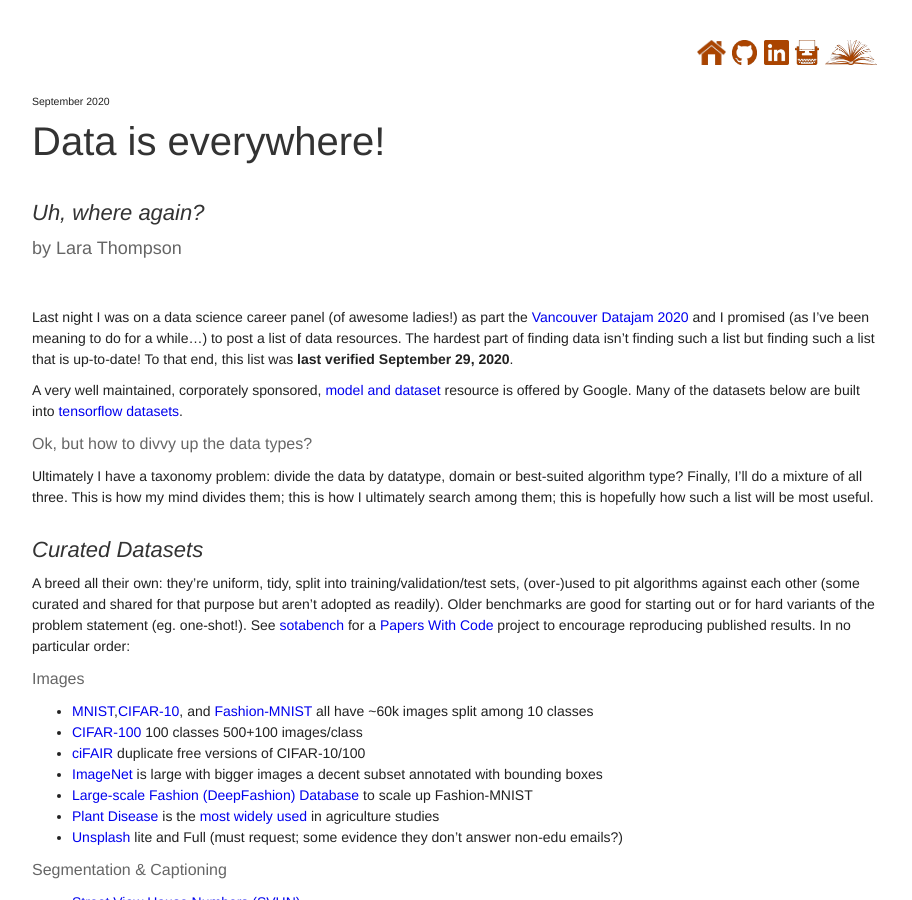
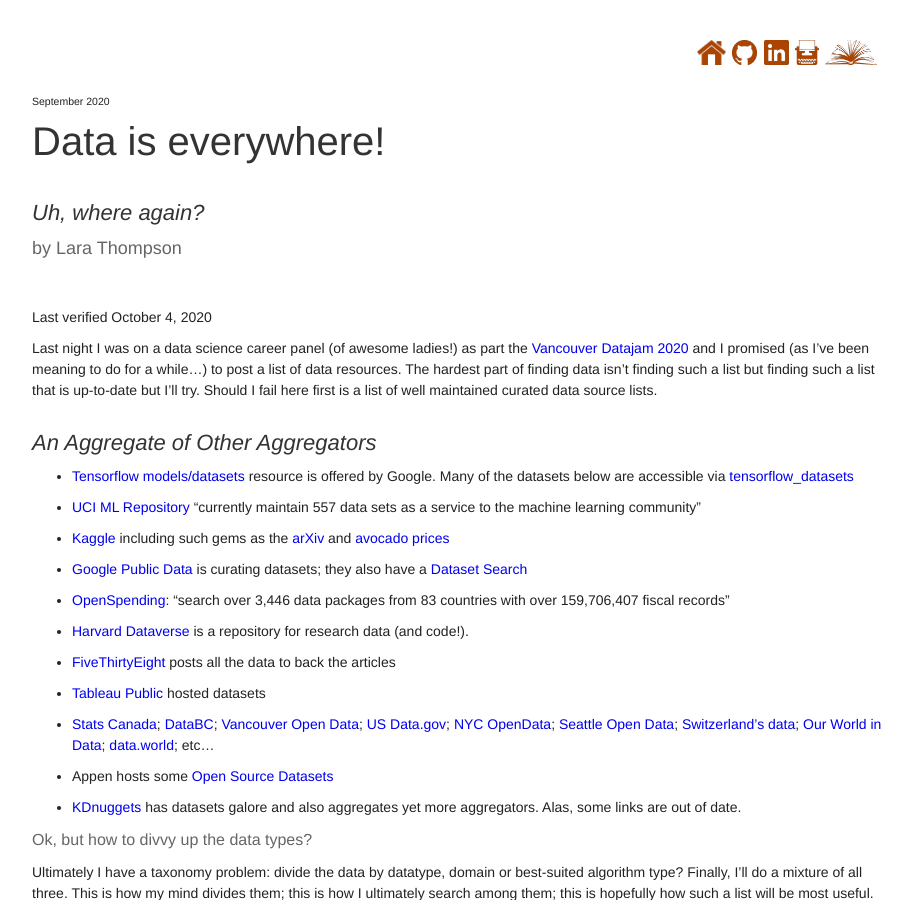
Before and after one commit to lrthomps/lrthomps.github.io, a Jekyll site: the page built from _posts/2020-09-13-data-where.md, in a window 1280 px wide and 900 px high. Shown: the whole window, without its empty margins (183-1095 px from the left). Built offline with Jekyll 4.4.1, drawn with Linux system fonts in a browser that asks for light colours; nearby versions of some CDN libraries; some of the changed text lies outside the part shown.

Commit message:
new data.world source

```diff
--- a/_posts/2020-09-13-data-where.md
+++ b/_posts/2020-09-13-data-where.md
@@ -9,9 +9,35 @@
 
 ---
 
-Last night I was on a data science career panel (of awesome ladies!) as part the [Vancouver Datajam 2020](https://www.vancouverdatajam.ca/) and I promised (as I've been meaning to do for a while...) to post a list of data resources. The hardest part of finding data isn't finding such a list but finding such a list that is up-to-date! To that end, this list was **last verified September 29, 2020**.
+Last verified October 4, 2020
 
-A very well maintained, corporately sponsored, [model and dataset](https://www.tensorflow.org/resources/models-datasets) resource is offered by Google. Many of the datasets below are built into [tensorflow datasets](https://blog.tensorflow.org/2019/02/introducing-tensorflow-datasets.html).
+Last night I was on a data science career panel (of awesome ladies!) as part the [Vancouver Datajam 2020](https://www.vancouverdatajam.ca/) and I promised (as I've been meaning to do for a while...) to post a list of data resources. The hardest part of finding data isn't finding such a list but finding such a list that is up-to-date but I'll try. Should I fail here first is a list of well maintained curated data source lists.
+
+## An Aggregate of Other Aggregators
+
+* [Tensorflow models/datasets](https://www.tensorflow.org/resources/models-datasets) resource is offered by Google. Many of the datasets below are accessible via [tensorflow_datasets](https://blog.tensorflow.org/2019/02/introducing-tensorflow-datasets.html)
+
+* [UCI ML Repository](https://archive.ics.uci.edu/ml/index.php) "currently maintain 557 data sets as a service to the machine learning community"
+
+* [Kaggle](https://www.kaggle.com/datasets) including such gems as the [arXiv](https://www.kaggle.com/Cornell-University/arxiv) and [avocado prices](https://www.kaggle.com/neuromusic/avocado-prices)
+
+* [Google Public Data](https://www.google.com/publicdata/directory) is curating datasets; they also have a [Dataset Search](https://datasetsearch.research.google.com/)
+
+* [OpenSpending](https://openspending.org/): "search over 3,446 data packages from 83 countries with over 159,706,407 fiscal records"
+
+* [Harvard Dataverse](https://dataverse.harvard.edu/) is a repository for research data (and code!).
+
+* [FiveThirtyEight](https://data.fivethirtyeight.com/) posts all the data to back the articles
+
+* [Tableau Public](https://public.tableau.com/s/resources?qt-overview_resources=1#qt-overview_resources) hosted datasets
+
+* [Stats Canada](https://www150.statcan.gc.ca/n1/en/type/data); [DataBC](https://data.gov.bc.ca/); [Vancouver Open Data](https://opendata.vancouver.ca/pages/home/); [US Data.gov](https://www.data.gov/); [NYC OpenData](https://opendata.cityofnewyork.us/); [Seattle Open Data](https://data.seattle.gov/); [Switzerland's data](http://www.dataseries.org/); [Our World in Data](https://ourworldindata.org/); [data.world](https://data.world/); etc...
+
+* Appen hosts some [Open Source Datasets](https://appen.com/resources/datasets/)
+
+* [KDnuggets](https://www.kdnuggets.com/datasets/index.html) has datasets galore and also aggregates yet more aggregators. Alas, some links are out of date.
+
+
 
 ### Ok, but how to divvy up the data types?
 
```
Also changed, not shown: other parts of _posts/2020-09-13-data-where.md (+0 -22 lines).
